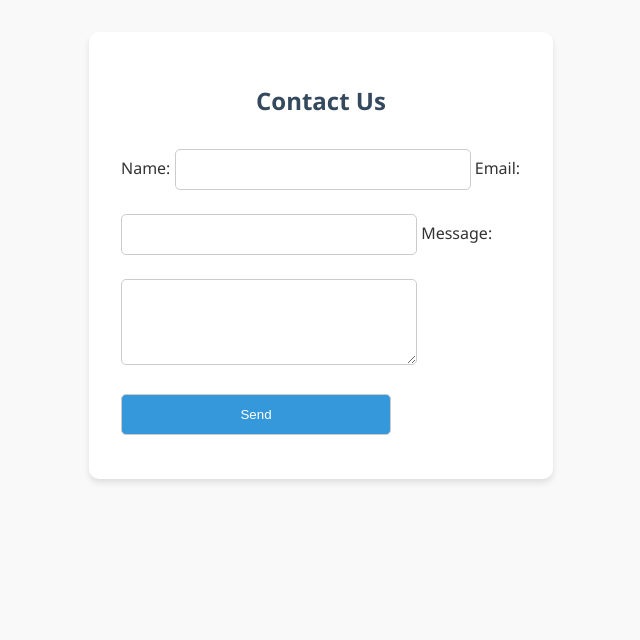
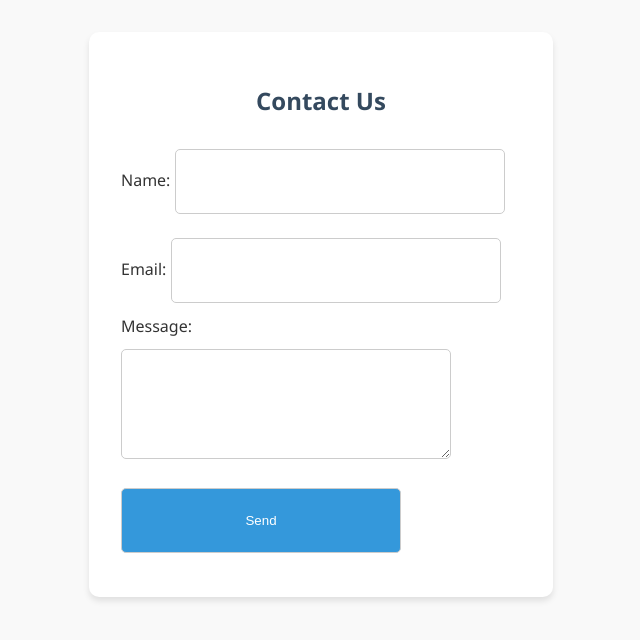
Before and after one commit to masonr9/CSC400Project, a PHP site: page /contact.html in a window 1280 px wide. Shown: the part 113-753 px from the top of the page, without its empty margins (319-959 px from the left). Run offline with PHP 8.4, Linux system fonts and the light colour scheme.

Commit message:
Changed styling for contact.html

```diff
--- a/contact.html
+++ b/contact.html
@@ -22,7 +22,7 @@
 </header>
 
 <main>
-  <form class="form-box">
+  <form class="contact-form-box">
     <h2>Contact Us</h2>
     <label>Name:</label>
     <input type="text" required>
--- a/styles.css
+++ b/styles.css
@@ -72,6 +72,28 @@ main {
   width: 270px;
 }
 
+.contact-form-box {
+  max-width: 400px;
+  margin: auto;
+  background: white;
+  padding: 2rem;
+  border-radius: 10px;
+  box-shadow: 0 4px 6px rgba(0, 0, 0, 0.1);
+}
+
+.contact-form-box h2 {
+  text-align: center;
+  color: #34495e;
+}
+
+.contact-form-box input, .contact-form-box textarea, .contact-form-box button {
+  margin: 0.75rem 0;
+  padding: 1.5rem;
+  border: 1px solid #ccc;
+  border-radius: 5px;
+  width: 280px;
+}
+
 button {
   background: #3498db;
   border: none;
```
